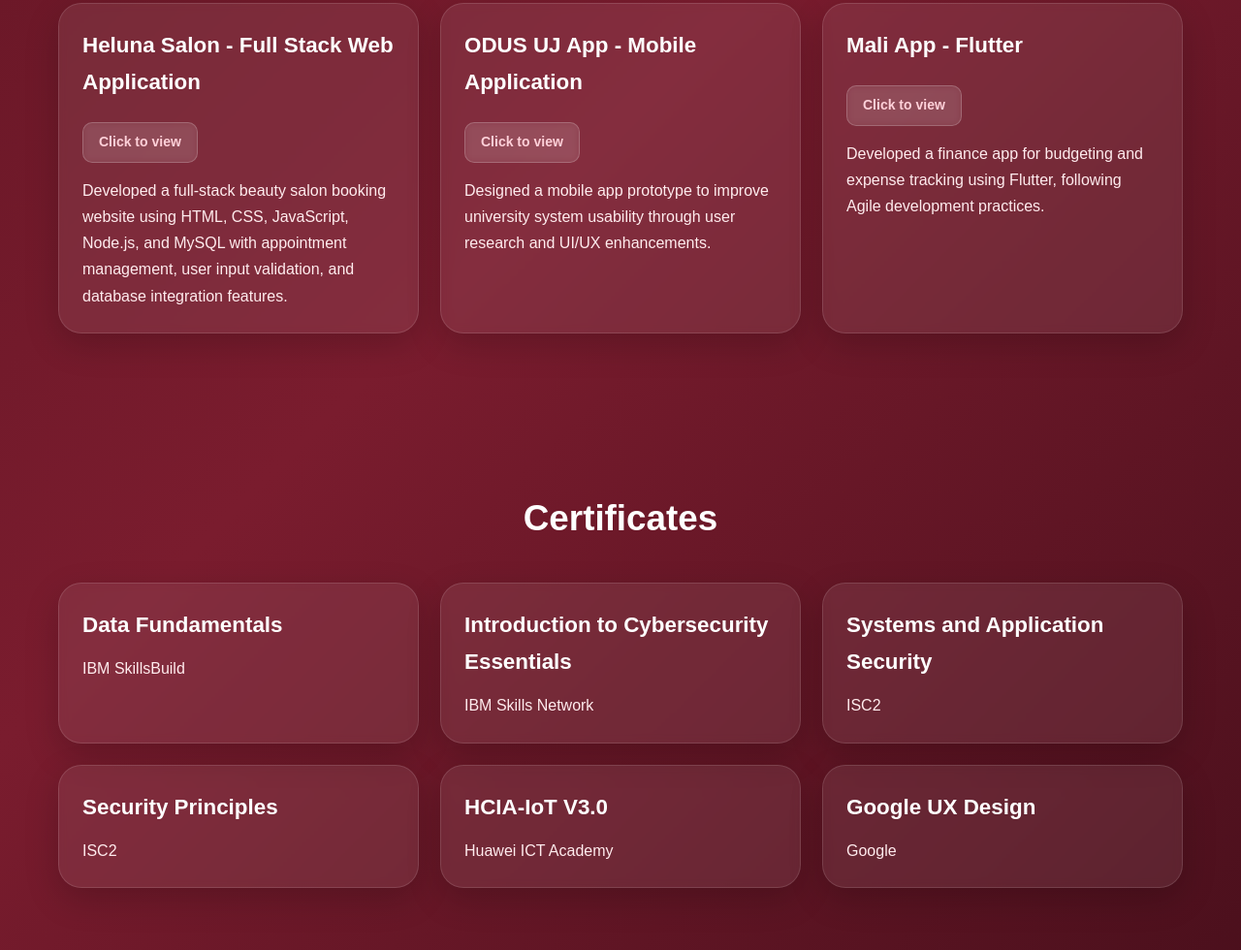
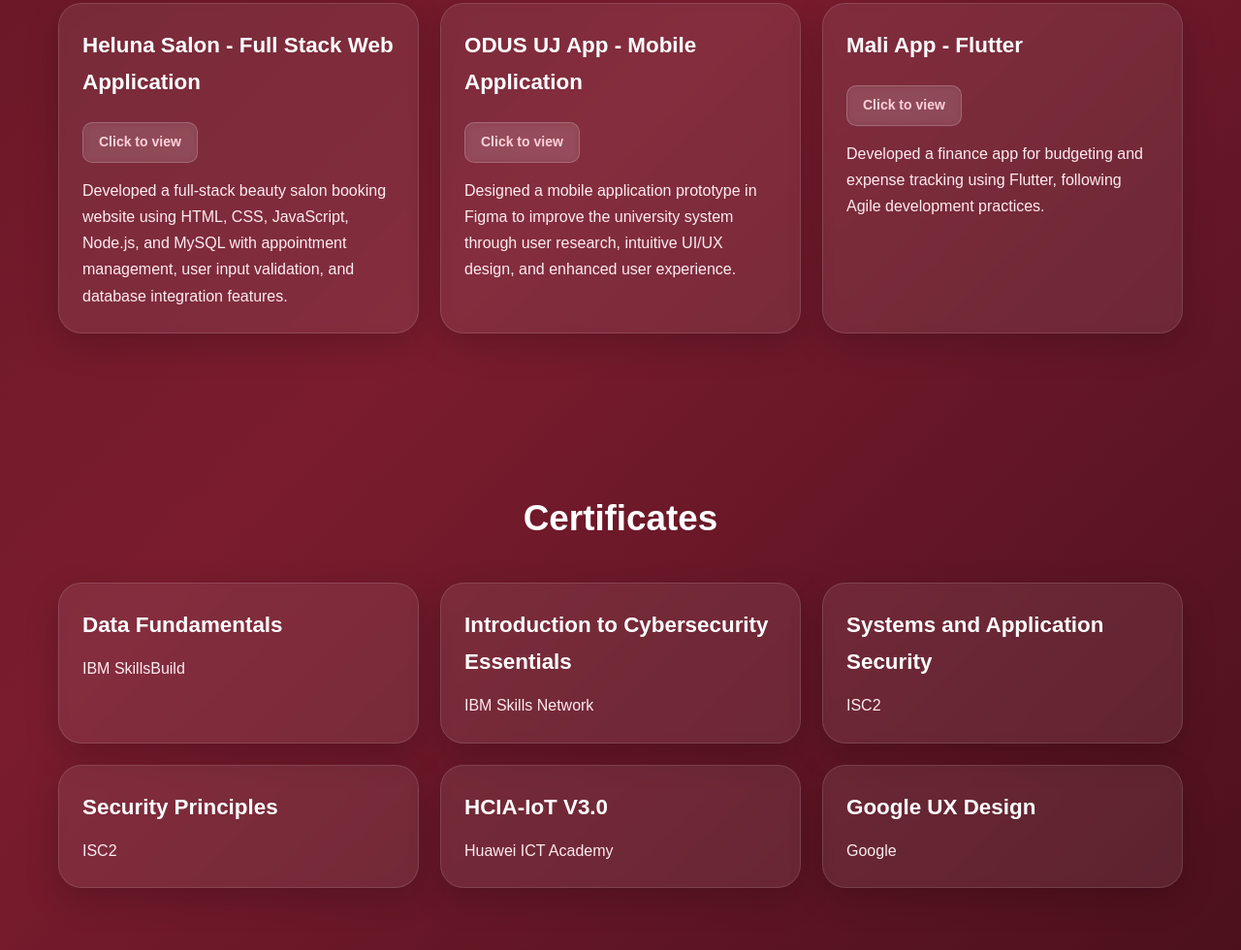
Before and after one commit to Hananj1/HananAlnejaimi, a plain HTML site: page index.html in a window 1280 px wide. Shown: the part 1815-2795 px from the top of the page at 97% size. Drawn offline with Linux system fonts and the light colour scheme.

Commit message:
Update index.html

```diff
--- a/index.html
+++ b/index.html
@@ -93,8 +93,7 @@ I am always eager to learn new technologies, improve my skills, and build impact
       </a>
 
       <p>
-        Designed a mobile app prototype to improve university system usability
-        through user research and UI/UX enhancements.
+        Designed a mobile application prototype in Figma to improve the university system through user research, intuitive UI/UX design, and enhanced user experience.
       </p>
     </article>
 
```
